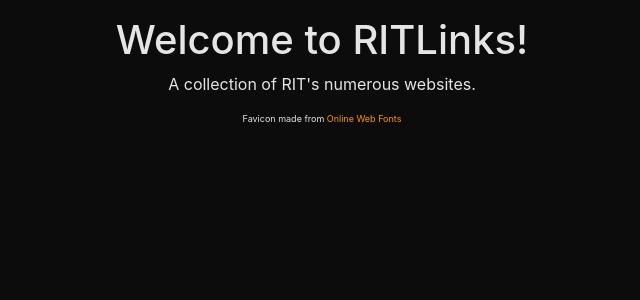
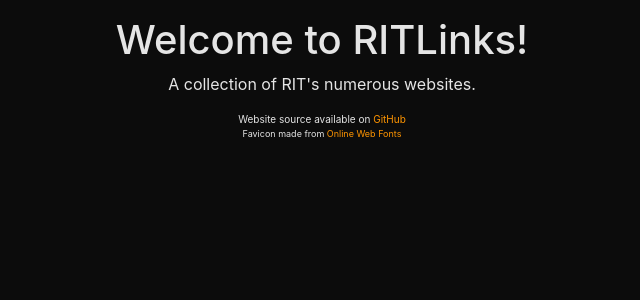
Before and after one commit to klairecodes/ritlinks, a Django app: page /linker/ in a window 1280 px wide. Shown: the part 47-347 px from the top of the page, without its empty margins (318-958 px from the left). Run offline with Django 3.2, Linux system fonts and the light colour scheme; data that the repository does not hold is empty; some libraries are stand-ins or nearby versions.

Commit message:
added GitHub source link

```diff
--- a/linker/templates/base_generic.html
+++ b/linker/templates/base_generic.html
@@ -32,6 +32,8 @@
 {% block content %}{% endblock %}
 </body>
 
+<div style="text-align:center; font-size:x-small; color:#e5e5e5">Website source available on <a href="https://github.com/klauscurde/ritlinks">GitHub</a></div>
+
 <div style="text-align:center; font-size:xx-small; color:#e5e5e5">Favicon made from <a href="http://www.onlinewebfonts.com">Online Web Fonts</a></div>
 
 </html>
```
